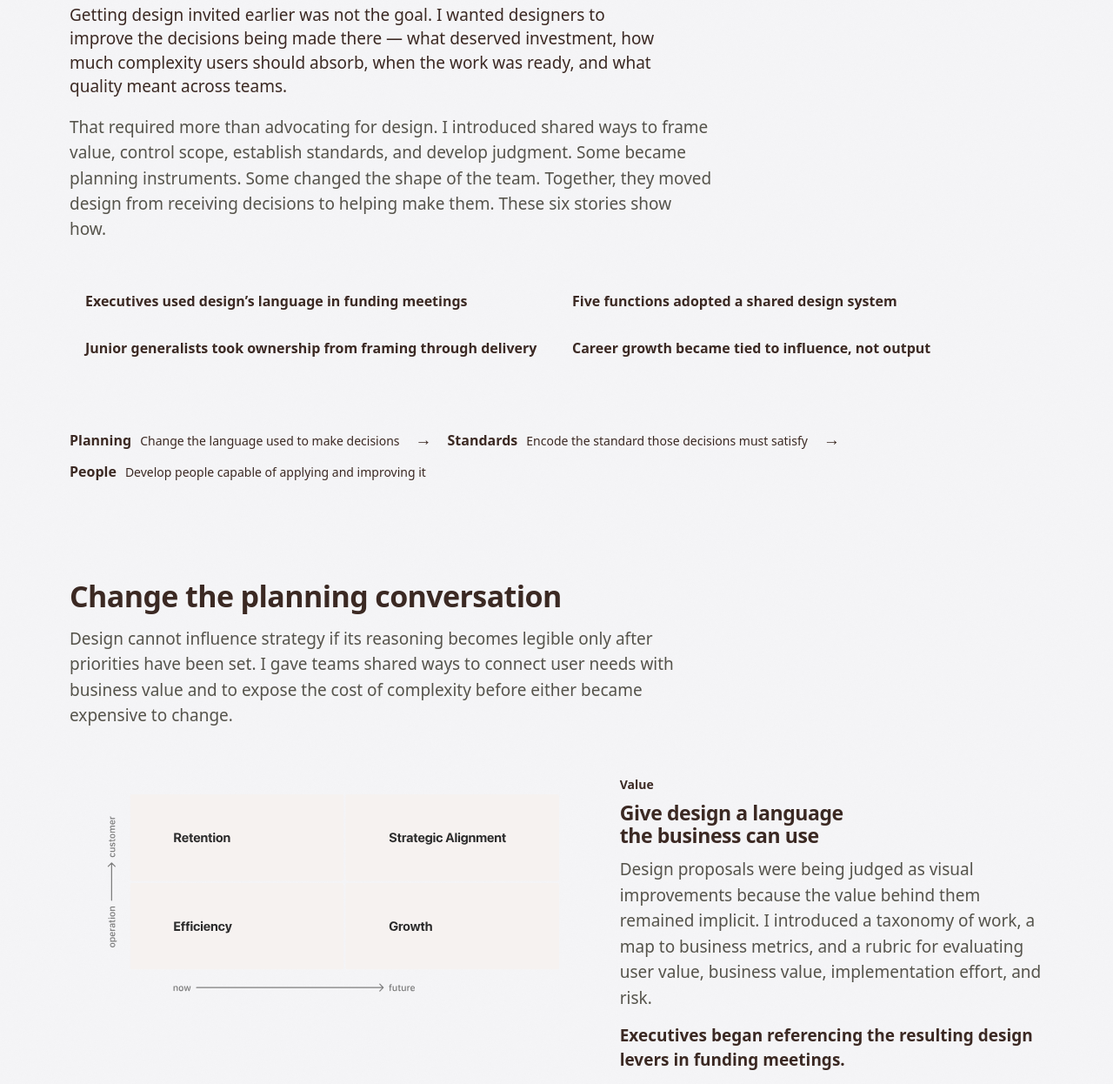
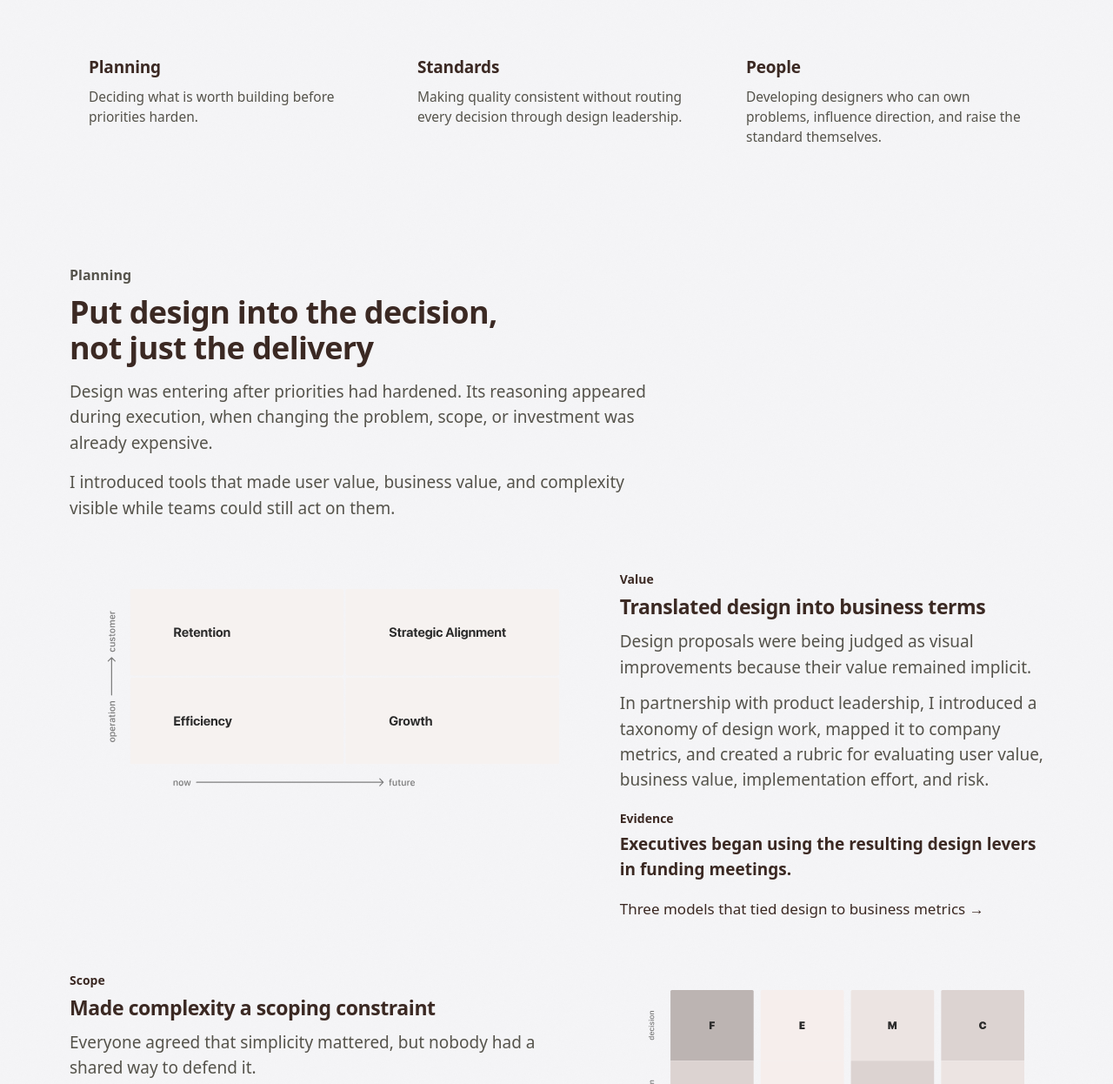
Before and after one commit to champfactory/tyleryoung-design, an Astro site: page /essays in a window 1280 px wide. Shown: the part 496-1742 px from the top of the page at 87% size. Built offline with nearby package versions, Linux system fonts and the light colour scheme; Astro itself is replaced by a stand-in of ours.

Commit message:
Rebuild the lead-teams page around decision quality
Second rebuild, per spec. The headline is "I build design teams that make
better product decisions", capped at 64px so the full statement and the three
framing cards share a laptop viewport — the fitted size would have run it to
85px and pushed the frame below the fold.

Planning, Standards and People render as three equal cards with no arrows:
dimensions of the job, not steps in it. The four-item evidence panel is gone;
each result now sits beside the story that produced it, under an explicit
Evidence label. Card titles are completed actions — Translated design into
business terms, Made complexity a scoping constraint, Built a design system
five functions chose to use, Made "good enough" a deliberate threshold,
Rebuilt specialist roles around product ownership, Rewarded influence, not
just output — and the essay titles appear only as the links in.

Section conclusions are dropped rather than repeated. The closing turns: the
outcome was not a louder design function, but a more useful one.

Alongside: the scaled-efficiency essay is retitled "A design system five
functions chose to adopt" — the five are functions, not teams — and the
team-trust essay's metadata takes the spec's replacements for contribution,
role, scope and takeaway.

All copy is Tyler's, from his spec.

Co-Authored-By: Claude Fable 5 <noreply@anthropic.com>
Claude-Session: https://claude.ai/code/session_01LXcAakk6pCCsuVmoEMkc3o

```diff
--- a/src/pages/essays.astro
+++ b/src/pages/essays.astro
@@ -3,24 +3,32 @@ import BaseLayout from '../layouts/BaseLayout.astro';
 import Display from '../components/Display.astro';
 
 /**
- * Three moves, two stories each. The order is the argument: change the language
- * decisions are made in, encode the standard they must satisfy, then grow the
- * people who can operate there.
+ * Three dimensions of the work, equal in weight — related, not sequential, so
+ * nothing here draws an arrow between them.
  */
+const frames = [
+  ['Planning', 'Deciding what is worth building before priorities harden.'],
+  ['Standards', 'Making quality consistent without routing every decision through design leadership.'],
+  ['People', 'Developing designers who can own problems, influence direction, and raise the standard themselves.'],
+];
+
 const sections = [
   {
-    title: 'Change the planning conversation',
-    intro:
-      'Design cannot influence strategy if its reasoning becomes legible only after priorities have been set. I gave teams shared ways to connect user needs with business value and to expose the cost of complexity before either became expensive to change.',
-    conclusion:
-      'Design moved upstream when it improved the quality of the decision — not merely the presentation of the proposal.',
+    label: 'Planning',
+    statement: 'Put design into the decision, not just the delivery',
+    intro: [
+      'Design was entering after priorities had hardened. Its reasoning appeared during execution, when changing the problem, scope, or investment was already expensive.',
+      'I introduced tools that made user value, business value, and complexity visible while teams could still act on them.',
+    ],
     cards: [
       {
         lever: 'Value',
-        title: 'Give design a language the business can use',
-        summary:
-          'Design proposals were being judged as visual improvements because the value behind them remained implicit. I introduced a taxonomy of work, a map to business metrics, and a rubric for evaluating user value, business value, implementation effort, and risk.',
-        evidence: 'Executives began referencing the resulting design levers in funding meetings.',
+        title: 'Translated design into business terms',
+        paras: [
+          'Design proposals were being judged as visual improvements because their value remained implicit.',
+          'In partnership with product leadership, I introduced a taxonomy of design work, mapped it to company metrics, and created a rubric for evaluating user value, business value, implementation effort, and risk.',
+        ],
+        evidence: 'Executives began using the resulting design levers in funding meetings.',
         link: 'Three models that tied design to business metrics',
         href: '/how-i-translated-design-work',
         fig: '/work/essays/how-i-translated-design-work/fig-2.svg',
@@ -28,10 +36,12 @@ const sections = [
       },
       {
         lever: 'Scope',
-        title: 'Make complexity part of the cost',
-        summary:
-          'Teams agreed that simplicity mattered but had no shared way to defend it. I introduced a complexity budget that measured decision, attention, and orientation load — giving product, research, design, and engineering a common basis for reducing scope before overbuild reached the interface.',
-        evidence: 'The conversation moved from polishing complexity to questioning whether it belonged.',
+        title: 'Made complexity a scoping constraint',
+        paras: [
+          'Everyone agreed that simplicity mattered, but nobody had a shared way to defend it.',
+          'I introduced a complexity budget that measured decision, attention, and orientation load across a flow. Product, research, design, and engineering could identify where scope was asking too much of users — and reduce it before overbuild reached the interface.',
+        ],
+        evidence: 'Teams stopped treating complexity as something to polish and began treating it as a cost to justify.',
         link: 'A complexity budget for scope decisions',
         href: '/how-i-managed-ux-complexity',
         fig: '/work/essays/how-i-managed-ux-complexity/fig-2.svg',
@@ -40,31 +50,36 @@ const sections = [
     ],
   },
   {
-    title: 'Turn standards into shared infrastructure',
-    intro:
-      'A standard does not scale because a leader declares it. It scales when other teams find it useful enough to depend on. I built systems that clarified how work should be made and where continued investment stopped returning value.',
-    conclusion:
-      'Quality became easier to hold when the standard existed outside any one review or reviewer.',
+    label: 'Standards',
+    statement: 'Made quality something other teams could depend on',
+    intro: [
+      'Standards do not scale because a design leader declares them. They scale when teams find them useful enough to build their own work around.',
+      'I established shared foundations for how products were made and a clearer threshold for when continued work stopped improving the outcome.',
+    ],
     cards: [
       {
         lever: 'Coherence',
-        title: 'Build a system teams choose to adopt',
-        summary:
-          'Product quality was drifting across siloed teams, conflicting standards, and repeated handoff failures. I led a global design system of more than 200 components that became a shared operating layer across product, engineering, creative, marketing, and planning.',
-        evidence:
-          'Adoption spread through usefulness rather than mandate. Product managers learned the system, engineering mirrored its foundations, and teams began planning around its availability.',
-        link: 'A design system five teams chose to adopt',
+        title: 'Built a design system five functions chose to use',
+        paras: [
+          'Product quality was drifting across siloed teams, conflicting standards, and repeated handoff failures.',
+          'I led a global system of more than 200 components that connected product, engineering, creative, marketing, and planning.',
+          'Adoption spread through usefulness rather than mandate. Product managers learned the system, engineering mirrored its foundations, and teams began assuming its availability when planning new work.',
+        ],
+        evidence: 'What began as a design initiative became shared organizational infrastructure across five functions.',
+        link: 'A design system five functions chose to adopt',
         href: '/how-i-scaled-design-efficiency',
         fig: '/work/essays/how-i-scaled-design-efficiency/fig-1.svg',
         alt: 'Three layers of design-system trust: shared language produces alignment, shared structure produces consistency, shared infrastructure produces velocity.',
       },
       {
         lever: 'Restraint',
-        title: 'Establish a defensible stopping point',
-        summary:
-          'Teams rushed through problem definition, then pursued perfection during execution. I reframed “good enough” as a deliberate double standard: a threshold to exceed while defining the problem and one to defend once the work had delivered its intended value.',
-        evidence:
-          'Designers gained both permission and an obligation to challenge assumptions, align on success, and stop building when additional work no longer improved the outcome.',
+        title: 'Made “good enough” a deliberate threshold',
+        paras: [
+          'Teams rushed through problem definition, then pursued perfection during execution.',
+          'I introduced a deliberate double standard: “good enough” was a bar to exceed while defining the problem and a threshold to defend once the work had delivered its intended value.',
+          'Designers learned when to challenge assumptions, when to commit, and when additional work no longer justified its cost.',
+        ],
+        evidence: 'The team became more rigorous about defining the problem and more disciplined about stopping once the intended value had been delivered.',
         link: 'Knowing when to stop building',
         href: '/how-i-built-culture-around-paradox',
         fig: '/work/essays/how-i-built-culture-around-paradox/fig-1.svg',
@@ -73,19 +88,21 @@ const sections = [
     ],
   },
   {
-    title: 'Grow designers into decision-makers',
-    intro:
-      'Moving design upstream is meaningless if only the design leader is allowed to operate there. I changed roles, ownership, and advancement so designers could carry work from framing through delivery — and grow by influencing direction rather than merely increasing output.',
-    conclusion:
-      'The team’s influence grew because judgment became something designers could practice, demonstrate, and be rewarded for.',
+    label: 'People',
+    statement: 'Developed designers to own more than execution',
+    intro: [
+      'Moving design upstream would mean little if only its leader could operate there.',
+      'I changed the structure of the team and the definition of advancement so designers could own complete problems, influence product direction, and develop judgment through real strategic work.',
+    ],
     cards: [
       {
         lever: 'Ownership',
-        title: 'Replace specialist handoffs with product ownership',
-        summary:
-          'After the pandemic reshaped the business and reduced the team, a specialist structure built for long, orchestrated initiatives became too brittle. I rebuilt the group around junior product-design generalists and coached them to own the complete process.',
-        evidence:
-          'Junior designers delivered work previously handled by senior specialists with greater speed and fewer dependencies, then grew into cross-functional planning and mentorship.',
+        title: 'Rebuilt specialist roles around product ownership',
+        paras: [
+          'After the pandemic reduced the team and changed the pace of the work, a structure built around UX and visual-design handoffs became too brittle.',
+          'I rebuilt the group around junior product-design generalists and coached them to own work from early framing through final delivery.',
+        ],
+        evidence: 'Junior designers delivered work previously handled by senior specialists with greater speed and fewer dependencies, then grew into cross-functional planning and mentorship.',
         link: 'Rebuilding the team from specialists to generalists',
         href: '/how-i-unlocked-team-trust',
         fig: '/work/essays/how-i-unlocked-team-trust/fig-1.svg',
@@ -93,11 +110,13 @@ const sections = [
       },
       {
         lever: 'Growth',
-        title: 'Promote designers for the direction they shape',
-        summary:
-          'Execution skill dominated the career path, leaving capable designers outside strategic conversations. I introduced a development model that rewarded problem framing, recommendations, strategic influence, systems advocacy, and mentorship.',
-        evidence:
-          'Designers practiced strategy in roadmap and tradeoff conversations — not only in critique — and advancement became connected to visible planning impact.',
+        title: 'Rewarded influence, not just output',
+        paras: [
+          'The existing career path rewarded execution strength while leaving capable designers outside strategic conversations.',
+          'I introduced a development model that made problem framing, recommendations, strategic influence, systems advocacy, and mentorship visible parts of advancement.',
+          'Designers practiced those skills in roadmap and tradeoff conversations — not only during critique.',
+        ],
+        evidence: 'Career growth became connected to how designers shaped product direction, not simply how much work they delivered.',
         link: 'Promoting designers for influence, not output',
         href: '/how-i-shaped-cross-functional-reputation',
         fig: '/work/essays/how-i-shaped-cross-functional-reputation/fig-1.svg',
@@ -106,69 +125,49 @@ const sections = [
     ],
   },
 ];
-
-/** The organizational sequence the three sections follow. */
-const progression = [
-  ['Planning', 'Change the language used to make decisions'],
-  ['Standards', 'Encode the standard those decisions must satisfy'],
-  ['People', 'Develop people capable of applying and improving it'],
-];
-
-const strip = [
-  'Executives used design’s language in funding meetings',
-  'Five functions adopted a shared design system',
-  'Junior generalists took ownership from framing through delivery',
-  'Career growth became tied to influence, not output',
-];
 ---
 
 <BaseLayout
-  title="I build design teams that change what gets decided"
-  metaTitle="I build design teams that change what gets decided | Tyler Young"
-  description="Getting design invited earlier was not the goal. Six stories about moving design upstream by changing how the company framed value, controlled scope, held standards, and developed judgment."
+  title="I build design teams that make better product decisions"
+  metaTitle="I build design teams that make better product decisions | Tyler Young"
+  description="Most design teams are measured by what they deliver. I built mine to improve the decisions that determine what gets delivered — how opportunities were framed, how complexity was challenged, how quality traveled, and how designers grew."
   current="essays"
 >
   <header class="shell hero">
     <p class="label">How I lead</p>
-    <Display text="I build design teams that change what gets decided">
-      I build design teams that change what gets decided
-    </Display>
-    <p class="stand">
-      Getting design invited earlier was not the goal. I wanted designers to
-      improve the decisions being made there — what deserved investment, how much
-      complexity users should absorb, when the work was ready, and what quality
-      meant across teams.
+    <div class="hero-cap">
+      <Display text="I build design teams that make better product decisions">
+        I build design teams that make better product decisions
+      </Display>
+    </div>
+    <p class="open">
+      Most design teams are measured by what they deliver. I built mine to
+      improve the decisions that determine what gets delivered.
     </p>
-    <p class="open">
-      That required more than advocating for design. I introduced shared ways to
-      frame value, control scope, establish standards, and develop judgment. Some
-      became planning instruments. Some changed the shape of the team. Together,
-      they moved design from receiving decisions to helping make them. These six
-      stories show how.
+    <p class="open dim">
+      That meant changing how opportunities were framed, how complexity was
+      challenged, how quality traveled across teams, and how designers grew into
+      broader ownership. These six stories cover three parts of that work.
     </p>
 
-    <ul class="strip">
-      {strip.map((s) => <li>{s}</li>)}
-    </ul>
-
-    <ol class="progression" aria-label="The sequence the three sections follow">
+    <ul class="frames">
       {
-        progression.map(([step, what], i) => (
+        frames.map(([name, what]) => (
           <li>
-            <span class="prog-step">{step}</span>
-            <span class="prog-what">{what}</span>
-            {i < progression.length - 1 && <span class="prog-arrow" aria-hidden="true">→</span>}
+            <h2 class="frame-name">{name}</h2>
+            <p class="frame-what">{what}</p>
           </li>
         ))
       }
-    </ol>
+    </ul>
   </header>
 
   {
     sections.map((sec, si) => (
       <section class="shell block" aria-labelledby={`sec-${si}`}>
-        <h2 class="heading sec-title" id={`sec-${si}`}>{sec.title}</h2>
-        <p class="sec-intro">{sec.intro}</p>
+        <p class="sec-label">{sec.label}</p>
+        <h2 class="heading sec-statement" id={`sec-${si}`}>{sec.statement}</h2>
+        {sec.intro.map((p) => <p class="sec-intro">{p}</p>)}
 
         {sec.cards.map((c, ci) => (
           <article class:list={['card', { flip: (si * 2 + ci) % 2 === 1 }]}>
@@ -178,7 +177,8 @@ const strip = [
             <div class="body">
               <p class="lever">{c.lever}</p>
               <h3 class="heading card-title">{c.title}</h3>
-              <p class="summary">{c.summary}</p>
+              {c.paras.map((p) => <p class="summary">{p}</p>)}
+              <p class="ev-label">Evidence</p>
               <p class="evidence">{c.evidence}</p>
               <a class="essay-link" href={c.href}>
                 {c.link} <span aria-hidden="true">→</span>
@@ -186,30 +186,32 @@ const strip = [
             </div>
           </article>
         ))}
-
-        <p class="sec-close">{sec.conclusion}</p>
       </section>
     ))
   }
 
   <section class="shell closing">
-    <h2 class="heading">The point was never to put design into every meeting</h2>
-    <p>It was to make design useful at the moments when product direction was still fluid.</p>
+    <h2 class="heading">The outcome was not a louder design function</h2>
+    <p>It was a more useful one.</p>
     <p>
-      The business-value models changed how opportunities were framed. The
-      complexity budget changed how scope was negotiated. The design system
-      changed how quality traveled across teams. The “good enough” threshold
-      changed when people challenged and when they committed. The role and career
-      models changed who was equipped and expected to participate.
+      Design earned influence because it made opportunities clearer, scope more
+      defensible, execution more coherent, and the people doing the work more
+      capable.
     </p>
     <p>
-      My job as a design leader is not to make every consequential decision
-      myself. It is to build a team, a language, and an operating environment in
-      which better decisions become more likely — with or without me in the room.
+      The business-value models changed how investments were framed. The
+      complexity budget changed how scope was negotiated. The design system gave
+      teams a shared foundation. The delivery threshold clarified when to
+      challenge and when to commit. The role and career models developed
+      designers who could operate across all of it.
+    </p>
+    <p>
+      I do not measure leadership by how many decisions depend on me. I measure
+      it by whether the team can frame the problem, challenge the scope, hold the
+      standard, and influence direction without waiting for permission.
     </p>
     <p class="close-line">
-      I scale design by increasing the quality of the decisions the organization
-      can make.
+      I scale design by improving the decisions the team is equipped to make.
     </p>
   </section>
 </BaseLayout>
@@ -219,98 +221,88 @@ const strip = [
     padding-top: 96px;
   }
 
-  .stand {
+  /* The fitted size would run this headline to 85px; a leadership page opens
+     with a statement, not a poster, and the whole line has to sit inside one
+     laptop viewport with the framing cards. */
+  .hero-cap :global(.display) {
+    font-size: min(64px, 5vw) !important;
+  }
+
+  .open {
     margin: 26px 0 0;
-    max-width: 62ch;
+    max-width: 64ch;
     font-size: var(--text-lede);
     line-height: 1.45;
     color: var(--color-ink);
   }
 
-  .open {
-    margin: 18px 0 0;
-    max-width: 68ch;
+  .open.dim {
+    margin-top: 16px;
     font-size: var(--text-note);
     line-height: 1.55;
     color: var(--color-ink-2);
   }
 
-  /* The four outcomes, banded like every parallel row on the site. */
-  .strip {
+  /* Planning, Standards, People — three equal cards, no arrows: dimensions of
+     the job, not steps in it. */
+  .frames {
     list-style: none;
     display: grid;
-    margin: 40px 0 0;
+    gap: 14px;
+    margin: 44px 0 0;
     padding: 0;
-    gap: 0;
   }
 
-  .strip li {
-    padding: 16px 18px;
-    font-size: 16px;
-    font-weight: 600;
-    line-height: 1.4;
+  .frames li {
+    background: var(--color-paper-raised);
+    border-radius: 10px;
+    padding: 24px 22px;
+  }
+
+  .frame-name {
+    margin: 0;
+    font-size: 19px;
+    font-weight: 650;
+    letter-spacing: -0.01em;
     color: var(--color-ink);
   }
 
-  .strip li:nth-child(odd) {
-    background: var(--color-row);
-  }
-
-  /* Planning → Standards → People. A line, not a diagram. */
-  .progression {
-    list-style: none;
-    display: flex;
-    flex-wrap: wrap;
-    gap: 10px 18px;
-    margin: 40px 0 0;
-    padding: 22px 0 0;
-    border-top: 1px solid var(--color-rule);
-  }
-
-  .progression li {
-    display: flex;
-    align-items: baseline;
-    gap: 10px;
-  }
-
-  .prog-step {
-    font-size: 16px;
-    font-weight: 600;
-    color: var(--color-ink);
-  }
-
-  .prog-what {
-    font-size: 14px;
-    color: var(--color-ink-3);
-  }
-
-  .prog-arrow {
-    color: var(--color-ink-3);
-    margin-left: 8px;
+  .frame-what {
+    margin: 8px 0 0;
+    font-size: 15.5px;
+    line-height: 1.5;
+    color: var(--color-ink-2);
   }
 
   .block {
     padding-top: 110px;
   }
 
-  .sec-title {
-    font-size: clamp(26px, 3.4vw, 34px);
+  .sec-label {
     margin: 0;
+    font-size: 16px;
+    font-weight: 600;
+    color: var(--color-ink-2);
+  }
+
+  .sec-statement {
+    font-size: clamp(26px, 3.4vw, 36px);
+    margin: 10px 0 0;
+    max-width: 24ch;
   }
 
   .sec-intro {
     margin: 16px 0 0;
-    max-width: 66ch;
+    max-width: 64ch;
     font-size: var(--text-note);
     line-height: 1.55;
     color: var(--color-ink-2);
   }
 
-  /* An essay card: evidence on one side, the case on the other. */
   .card {
     display: grid;
     gap: 26px;
-    margin-top: 54px;
+    margin-top: 56px;
   }
 
   .media {
@@ -347,17 +339,24 @@ const strip = [
     color: var(--color-ink-2);
   }
 
-  /* The one concrete consequence, set apart from the description. */
+  /* The result, named as such and kept beside the story that produced it. */
+  .ev-label {
+    margin: 18px 0 0;
+    font-size: 14px;
+    font-weight: 600;
+    color: var(--color-ink-3);
+  }
+
   .evidence {
-    margin: 14px 0 0;
+    margin: 4px 0 0;
     font-size: var(--text-note);
     line-height: 1.5;
     font-weight: 600;
     color: var(--color-ink);
   }
 
-  /* Ink, not blue: these sit six to a page, and a page of blue headlines reads
-     as a link farm. The arrow does the pointing, as in the footer. */
+  /* Ink with an arrow: six blue headlines on one page would read as a link
+     farm. The essay title appears only here, as the way in. */
   .essay-link {
     display: inline-block;
     margin-top: 18px;
@@ -373,23 +372,15 @@ const strip = [
     opacity: 0.7;
   }
 
-  .sec-close {
-    margin: 54px 0 0;
-    max-width: 62ch;
-    font-size: 19px;
-    font-weight: 600;
-    line-height: 1.45;
-    color: var(--color-ink);
-  }
-
   .closing {
     padding-top: 120px;
     padding-bottom: 40px;
   }
 
   .closing h2 {
-    font-size: clamp(26px, 3.4vw, 34px);
+    font-size: clamp(26px, 3.4vw, 36px);
     margin: 0 0 18px;
+    max-width: 24ch;
   }
 
   .closing p {
@@ -408,8 +399,8 @@ const strip = [
   }
 
   @media (min-width: 860px) {
-    .strip {
-      grid-template-columns: repeat(2, minmax(0, 1fr));
+    .frames {
+      grid-template-columns: repeat(3, minmax(0, 1fr));
     }
 
     .card {
@@ -418,7 +409,6 @@ const strip = [
       align-items: start;
     }
 
-    /* Alternate sides so the page has a gait rather than a march. */
     .card.flip .media {
       order: 2;
     }
```
Also changed, not shown: content/essays/how-i-scaled-design-efficiency.md (+1 -1 lines), content/essays/how-i-unlocked-team-trust.md (+4 -4 lines).
